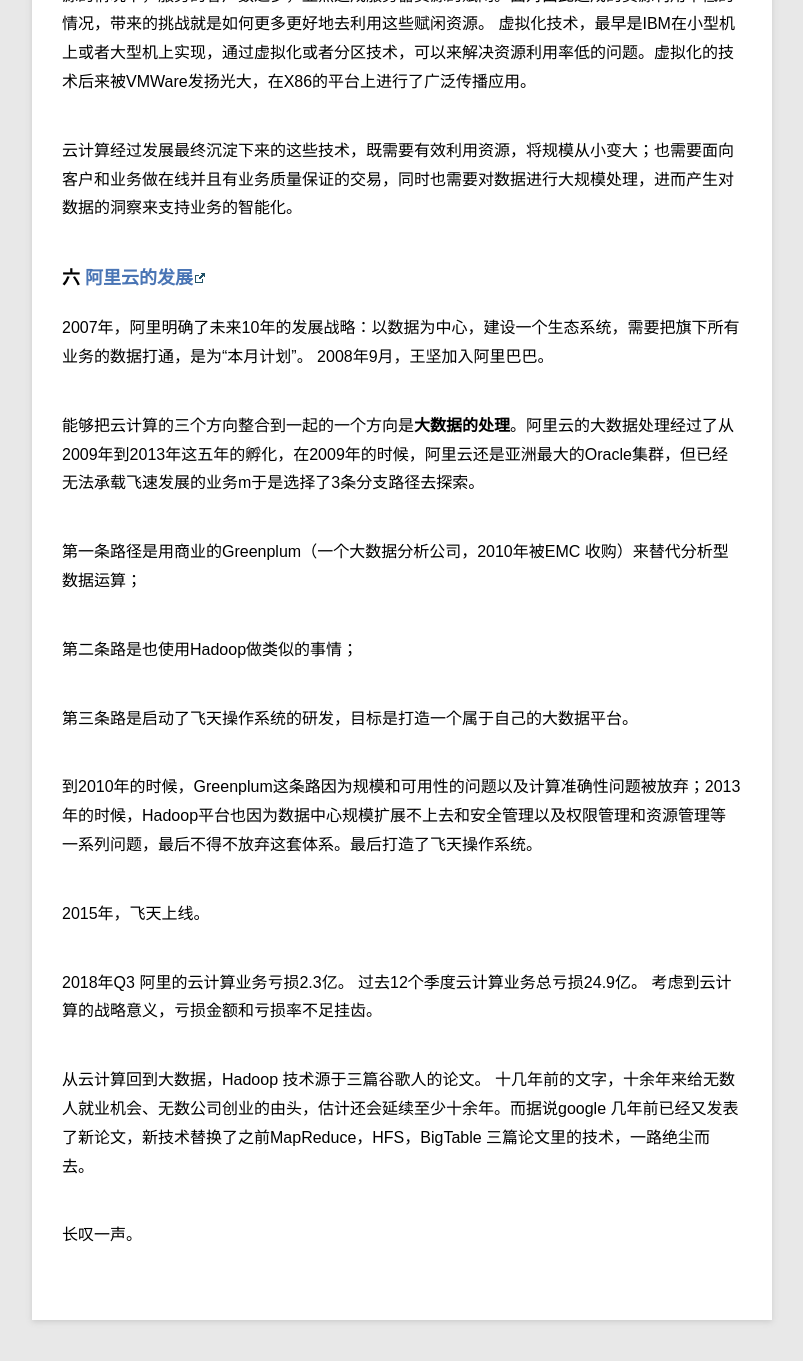
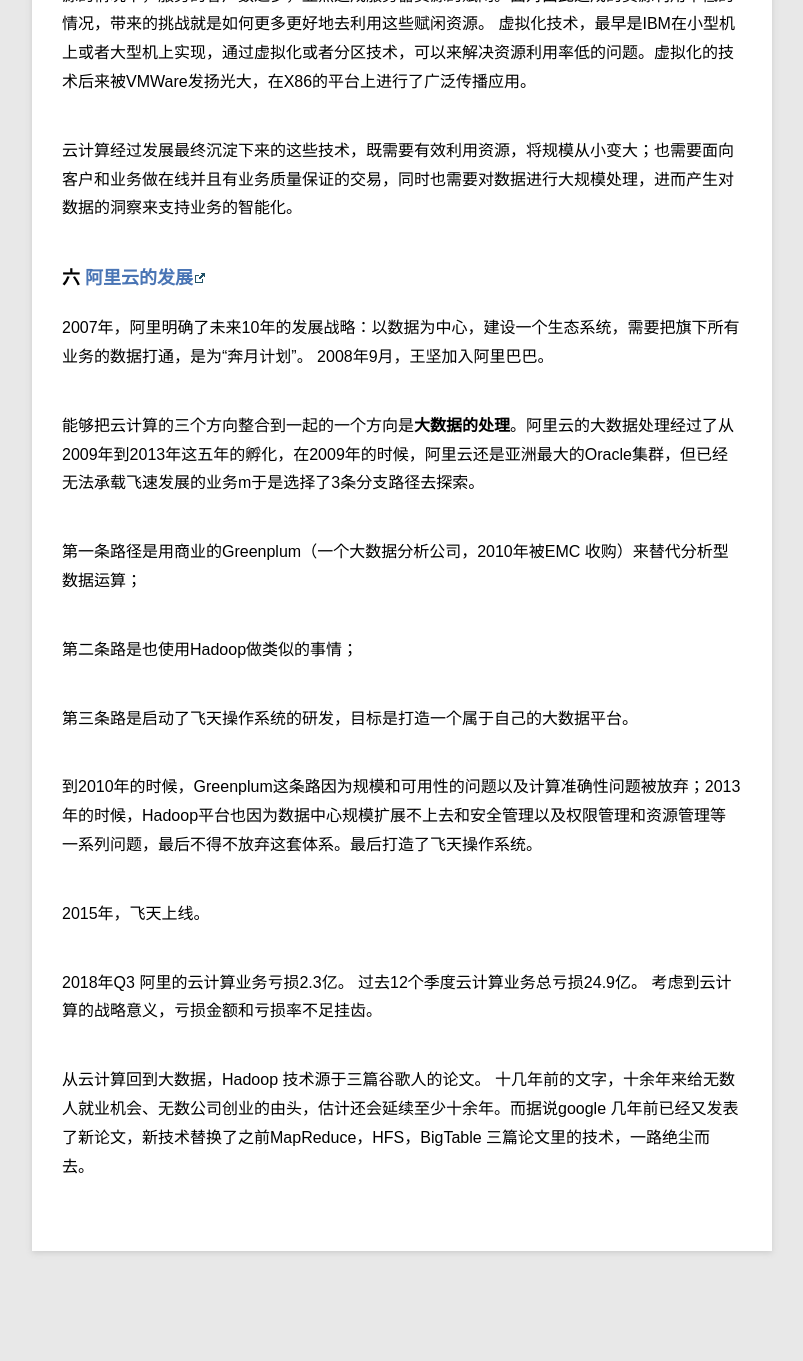
Before and after one commit to violettianjie/violettianjie.github.io, a Jekyll site: the page built from _posts/blog/2018-10-24-fromBigdataToCloud.md, in a window 1280 px wide and 1400 px high, scrolled down 2836 px. Shown: the top 1361 px of the window, without its empty margins (78-881 px from the left). Built offline with Jekyll 4.4.1, drawn with Linux system fonts in a browser that asks for light colours; after the commit the page ends 4167 px from its top, so only the background shows below that.

Commit message:
Update 2018-10-24-fromBigdataToCloud.md

```diff
--- a/_posts/blog/2018-10-24-fromBigdataToCloud.md
+++ b/_posts/blog/2018-10-24-fromBigdataToCloud.md
@@ -71,7 +71,7 @@ G=f（x）  G 目标，f云计算，x大数据。
 
 ### 六   [阿里云的发展](http://www.techweb.com.cn/news/2016-06-08/2344624.shtml)
 
-2007年，阿里明确了未来10年的发展战略：以数据为中心，建设一个生态系统，需要把旗下所有业务的数据打通，是为“本月计划”。
+2007年，阿里明确了未来10年的发展战略：以数据为中心，建设一个生态系统，需要把旗下所有业务的数据打通，是为“奔月计划”。
 2008年9月，王坚加入阿里巴巴。
 
 能够把云计算的三个方向整合到一起的一个方向是**大数据的处理**。阿里云的大数据处理经过了从2009年到2013年这五年的孵化，在2009年的时候，阿里云还是亚洲最大的Oracle集群，但已经无法承载飞速发展的业务m于是选择了3条分支路径去探索。
@@ -90,5 +90,3 @@ G=f（x）  G 目标，f云计算，x大数据。
 考虑到云计算的战略意义，亏损金额和亏损率不足挂齿。
 
 从云计算回到大数据，Hadoop 技术源于三篇谷歌人的论文。 十几年前的文字，十余年来给无数人就业机会、无数公司创业的由头，估计还会延续至少十余年。而据说google 几年前已经又发表了新论文，新技术替换了之前MapReduce，HFS，BigTable 三篇论文里的技术，一路绝尘而去。
-
-长叹一声。
```
